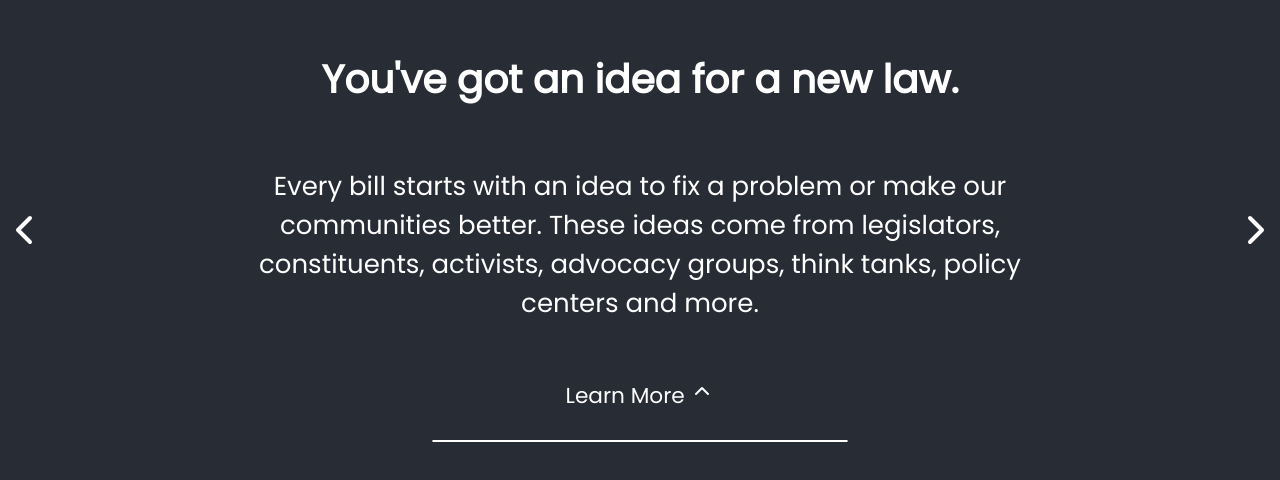
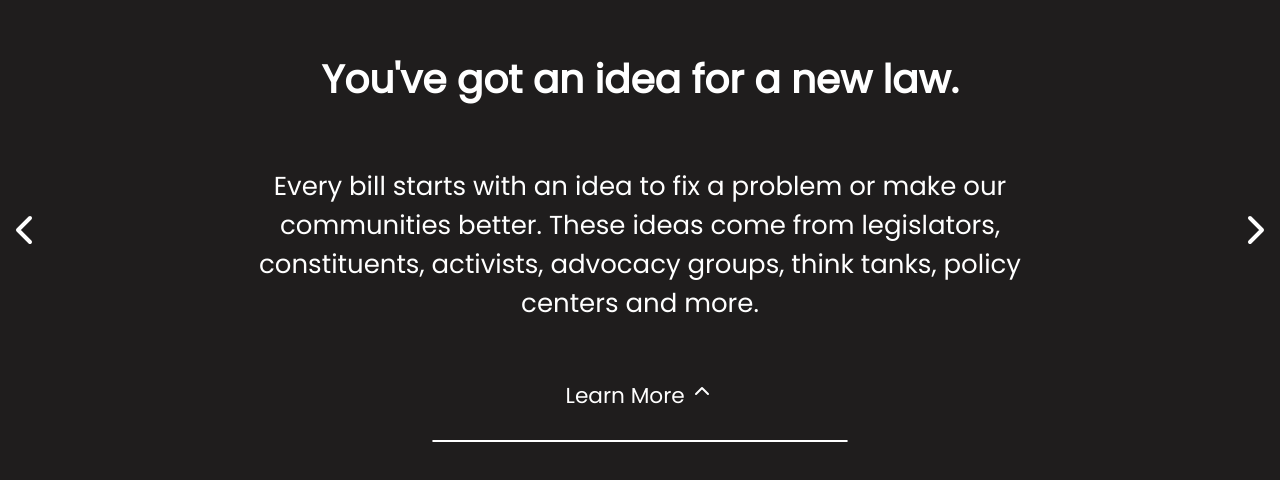
Before and after one commit to state-matters/bill-to-law-explainer, a React (Create React App) app: page / in a window 1280 px wide. Shown: the part 170-650 px from the top of the page. Built offline with nearby package versions, Linux system fonts and the light colour scheme.

Commit message:
Unifies colors to SM theme

```diff
--- a/src/styles/App.css
+++ b/src/styles/App.css
@@ -4,7 +4,7 @@
 }
 
 .App-base {
-  background-color: #282c34;
+  background-color: #1f1d1d;
   min-height: 100vh;
   display: flex;
   flex-direction: column;
@@ -17,7 +17,7 @@
 }
 
 .App-house {
-  background-color: orange;
+  background-color: #f17e5f;
   min-height: 100vh;
   display: flex;
   flex-direction: column;
@@ -30,7 +30,7 @@
 }
 
 .App-senate {
-  background-color: #666;
+  background-color: #342e5e;
   min-height: 100vh;
   display: flex;
   flex-direction: column;
```
